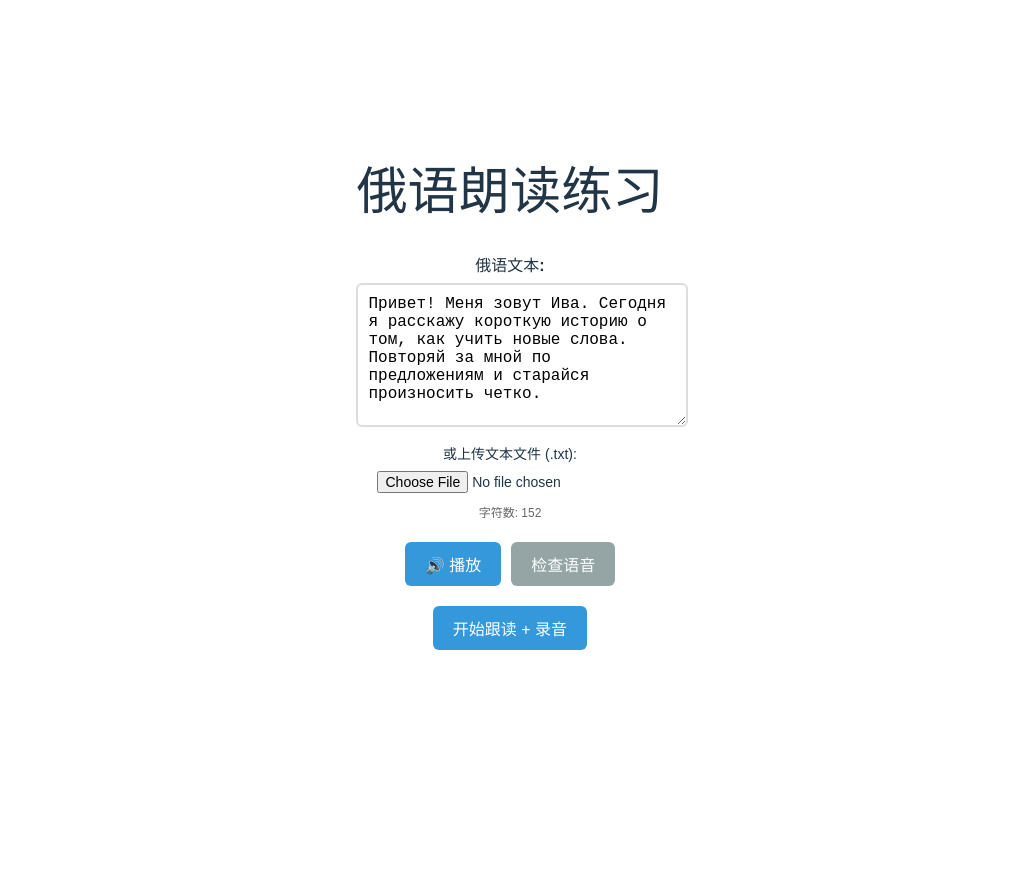
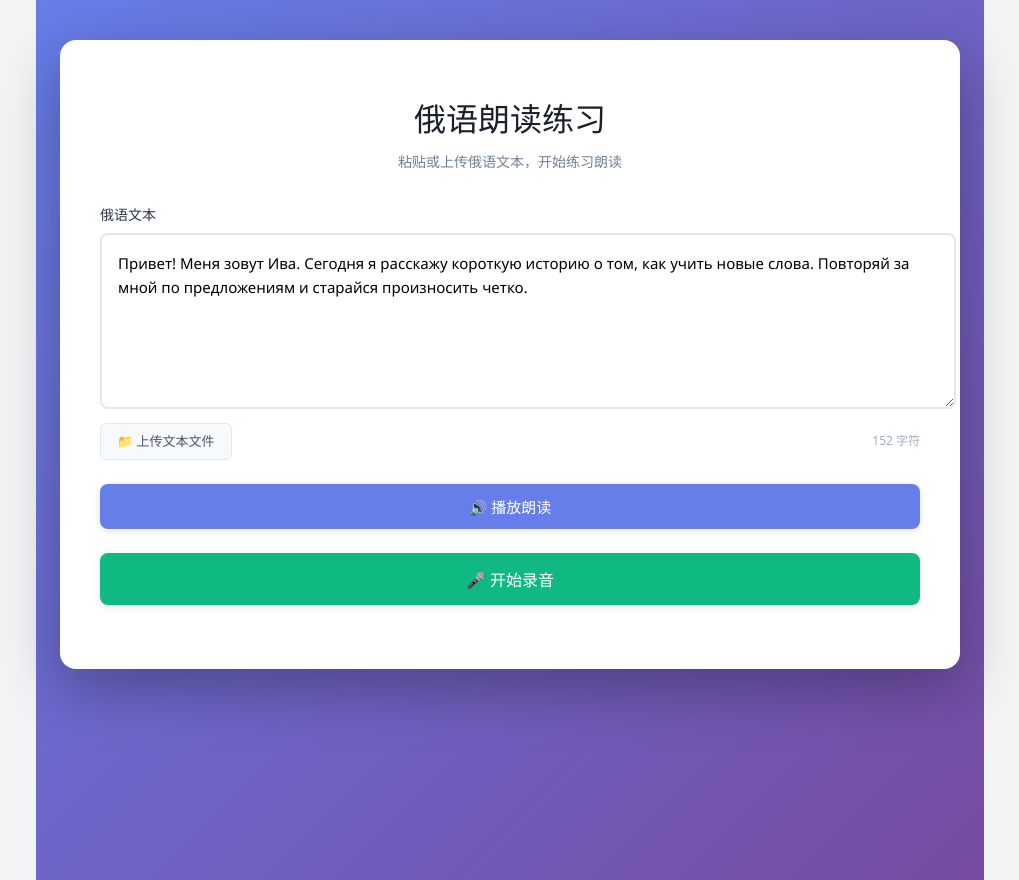
Before and after one commit to Iva276/rus, a React (Vite) app: page / in a window 1280 px wide. Shown: the whole page, without its empty margins (130-1149 px from the left). Before the commit the page ends 800 px from the top, so only its background shows below. Built offline with nearby package versions, Linux system fonts and the light colour scheme.

Commit message:
Updated RussianReadAloud.tsx

```diff
--- a/src/RussianReadAloud.tsx
+++ b/src/RussianReadAloud.tsx
@@ -250,13 +250,42 @@ export default function RussianReadAloudDemo() {
   };
 
   return (
-    <div style={{ maxWidth: 800, margin: "40px auto", padding: 20, fontFamily: "sans-serif" }}>
-      <h1>俄语朗读练习</h1>
+    <div style={{
+      maxWidth: 900,
+      margin: "0 auto",
+      padding: "40px 24px",
+      minHeight: "100vh",
+      background: "linear-gradient(135deg, #667eea 0%, #764ba2 100%)",
+    }}>
+      <div style={{
+        background: "white",
+        borderRadius: 16,
+        padding: "40px",
+        boxShadow: "0 20px 60px rgba(0,0,0,0.3)",
+      }}>
+        <h1 style={{
+          fontSize: 32,
+          fontWeight: 700,
+          marginBottom: 8,
+          color: "#1a202c",
+          textAlign: "center"
+        }}>俄语朗读练习</h1>
+        <p style={{
+          textAlign: "center",
+          color: "#718096",
+          marginBottom: 32,
+          fontSize: 14
+        }}>粘贴或上传俄语文本，开始练习朗读</p>
 
-      <div style={{ marginBottom: 20 }}>
-        <div style={{ marginBottom: 10 }}>
-          <label style={{ fontSize: 16, fontWeight: "bold", display: "block", marginBottom: 5 }}>
-            俄语文本:
+        <div style={{ marginBottom: 24 }}>
+          <label style={{
+            fontSize: 14,
+            fontWeight: 600,
+            display: "block",
+            marginBottom: 8,
+            color: "#2d3748"
+          }}>
+            俄语文本
           </label>
           <textarea
             value={russianText}
@@ -264,113 +293,209 @@ export default function RussianReadAloudDemo() {
             placeholder="在此粘贴或输入俄语文本..."
             style={{
               width: "100%",
-              minHeight: 120,
-              padding: 10,
-              fontSize: 16,
-              border: "2px solid #ddd",
+              minHeight: 140,
+              padding: 16,
+              fontSize: 15,
+              border: "2px solid #e2e8f0",
+              borderRadius: 8,
+              fontFamily: "'Segoe UI', sans-serif",
+              resize: "vertical",
+              outline: "none",
+              transition: "border-color 0.2s",
+              lineHeight: 1.6,
+            }}
+            onFocus={(e) => e.target.style.borderColor = "#667eea"}
+            onBlur={(e) => e.target.style.borderColor = "#e2e8f0"}
+          />
+          <div style={{
+            display: "flex",
+            justifyContent: "space-between",
+            alignItems: "center",
+            marginTop: 8
+          }}>
+            <label style={{
+              display: "inline-flex",
+              alignItems: "center",
+              padding: "8px 16px",
+              background: "#f7fafc",
               borderRadius: 6,
-              fontFamily: "monospace",
-              resize: "vertical",
+              cursor: "pointer",
+              fontSize: 13,
+              color: "#4a5568",
+              border: "1px solid #e2e8f0",
+              transition: "all 0.2s"
             }}
-          />
-        </div>
-
-        <div style={{ marginBottom: 10 }}>
-          <label style={{ fontSize: 14, display: "block", marginBottom: 5 }}>
-            或上传文本文件 (.txt):
-          </label>
+            onMouseEnter={(e) => {
+              e.currentTarget.style.background = "#edf2f7";
+              e.currentTarget.style.borderColor = "#cbd5e0";
+            }}
+            onMouseLeave={(e) => {
+              e.currentTarget.style.background = "#f7fafc";
+              e.currentTarget.style.borderColor = "#e2e8f0";
+            }}>
+              📁 上传文本文件
               <input
                 type="file"
                 accept=".txt"
                 onChange={handleFileUpload}
-            style={{ fontSize: 14 }}
+                style={{ display: "none" }}
               />
-        </div>
-
-        <div style={{ fontSize: 12, color: "#666" }}>
-          字符数: {russianText.length}
+            </label>
+            <span style={{ fontSize: 12, color: "#a0aec0" }}>
+              {russianText.length} 字符
+            </span>
           </div>
         </div>
 
-      <div style={{ marginBottom: 20 }}>
-        <button onClick={handleSpeak} style={btnStyle}>
-          {isPaused ? "▶️ 继续" : isSpeaking ? "⏸️ 暂停" : "🔊 播放"}
+        <div style={{
+          display: "flex",
+          gap: 12,
+          marginBottom: 24,
+          flexWrap: "wrap"
+        }}>
+          <button
+            onClick={handleSpeak}
+            style={{
+              ...btnStyle,
+              flex: 1,
+              minWidth: 140,
+              background: isSpeaking ? "#f59e0b" : "#667eea",
+            }}
+          >
+            {isPaused ? "▶ 继续" : isSpeaking ? "⏸ 暂停" : "🔊 播放朗读"}
           </button>
           {(isSpeaking || isPaused) && (
             <button
               onClick={handleStop}
-            style={{ ...btnStyle, background: "#e74c3c", marginLeft: 10 }}
+              style={{
+                ...btnStyle,
+                background: "#ef4444",
+                minWidth: 100
+              }}
             >
-            ⏹️ 停止
+              ⏹ 停止
             </button>
           )}
-        <button
-          onClick={() => {
-            const voices = window.speechSynthesis.getVoices();
-            const info = voices.map(v => `${v.name} (${v.lang})`).join('\n');
-            alert(`共 ${voices.length} 个语音:\n\n${info || '无可用语音'}`);
-          }}
-          style={{ ...btnStyle, background: "#95a5a6", marginLeft: 10 }}
-        >
-          检查语音
-        </button>
         </div>
 
-      <div style={{ marginBottom: 20 }}>
+        <div style={{ marginBottom: 24 }}>
           {!isRecognizing ? (
-          <button onClick={handleStartRecognition} style={btnStyle}>
-            开始跟读 + 录音
+            <button
+              onClick={handleStartRecognition}
+              style={{
+                ...btnStyle,
+                width: "100%",
+                background: "#10b981",
+                fontSize: 16,
+                padding: "14px 24px",
+              }}
+            >
+              🎤 开始录音
             </button>
           ) : (
-          <button onClick={handleStopRecognition} style={{ ...btnStyle, background: "#e74c3c" }}>
-            停止跟读
+            <button
+              onClick={handleStopRecognition}
+              style={{
+                ...btnStyle,
+                width: "100%",
+                background: "#ef4444",
+                fontSize: 16,
+                padding: "14px 24px",
+              }}
+            >
+              ⏹ 停止录音
             </button>
           )}
         </div>
 
         {status && (
-        <p style={{ color: "#555", fontSize: 14 }}>
+          <div style={{
+            padding: 12,
+            background: "#f0f9ff",
+            borderLeft: "3px solid #3b82f6",
+            borderRadius: 6,
+            marginBottom: 16,
+            fontSize: 13,
+            color: "#1e40af"
+          }}>
             <strong>状态:</strong> {status}
-        </p>
+          </div>
         )}
 
         {recognizedText && (
-        <div style={{ marginBottom: 20, padding: 15, background: "#f0f0f0", borderRadius: 6 }}>
-          <strong>实时识别:</strong>
-          <p style={{ margin: "10px 0 0 0" }}>{recognizedText}</p>
+          <div style={{
+            marginBottom: 20,
+            padding: 20,
+            background: "#fefce8",
+            borderRadius: 8,
+            border: "1px solid #fde047"
+          }}>
+            <div style={{ fontSize: 13, fontWeight: 600, color: "#854d0e", marginBottom: 8 }}>实时识别</div>
+            <p style={{ margin: 0, fontSize: 15, lineHeight: 1.6, color: "#422006" }}>{recognizedText}</p>
           </div>
         )}
 
         {score !== null && (
-        <div style={{ marginBottom: 20, padding: 15, background: "#d4edda", borderRadius: 6 }}>
-          <strong>本地评分:</strong> {score} 分
+          <div style={{
+            marginBottom: 20,
+            padding: 20,
+            background: "linear-gradient(135deg, #d4fc79 0%, #96e6a1 100%)",
+            borderRadius: 8,
+            textAlign: "center"
+          }}>
+            <div style={{ fontSize: 14, color: "#065f46", marginBottom: 4 }}>准确率评分</div>
+            <div style={{ fontSize: 48, fontWeight: 700, color: "#064e3b" }}>{score}</div>
+            <div style={{ fontSize: 14, color: "#065f46" }}>分</div>
           </div>
         )}
 
         {recordedUrl && (
-        <div style={{ marginBottom: 20 }}>
-          <p>
-            <strong>你的录音:</strong>
-          </p>
-          <audio src={recordedUrl} controls style={{ width: "100%", marginBottom: 10 }} />
-          <button onClick={handleDownload} style={{ ...btnStyle, marginRight: 10 }}>
-            下载录音
+          <div style={{
+            padding: 20,
+            background: "#f8fafc",
+            borderRadius: 8,
+            border: "1px solid #e2e8f0"
+          }}>
+            <div style={{ fontSize: 14, fontWeight: 600, color: "#1e293b", marginBottom: 12 }}>你的录音</div>
+            <audio src={recordedUrl} controls style={{ width: "100%", marginBottom: 16 }} />
+            <div style={{ display: "flex", gap: 12 }}>
+              <button
+                onClick={handleDownload}
+                style={{
+                  ...btnStyle,
+                  flex: 1,
+                  background: "#0ea5e9"
+                }}
+              >
+                📥 下载录音
               </button>
-          <button onClick={handleUpload} style={btnStyle}>
-            上传到服务器 (示例)
+              <button
+                onClick={handleUpload}
+                style={{
+                  ...btnStyle,
+                  flex: 1,
+                  background: "#8b5cf6"
+                }}
+              >
+                ☁️ 上传
               </button>
             </div>
+          </div>
         )}
+      </div>
     </div>
   );
 }
 
 const btnStyle: React.CSSProperties = {
-  padding: "10px 20px",
-  fontSize: 16,
+  padding: "12px 24px",
+  fontSize: 15,
+  fontWeight: 600,
   background: "#3498db",
   color: "#fff",
   border: "none",
-  borderRadius: 6,
+  borderRadius: 8,
   cursor: "pointer",
+  transition: "all 0.2s ease",
+  boxShadow: "0 2px 8px rgba(0,0,0,0.1)",
 };
--- a/src/style.css
+++ b/src/style.css
@@ -24,10 +24,9 @@ a:hover {
 
 body {
   margin: 0;
-  display: flex;
-  place-items: center;
   min-width: 320px;
   min-height: 100vh;
+  background: #f3f4f6;
 }
 
 h1 {
@@ -36,10 +35,9 @@ h1 {
 }
 
 #app {
-  max-width: 1280px;
-  margin: 0 auto;
-  padding: 2rem;
-  text-align: center;
+  width: 100%;
+  margin: 0;
+  padding: 0;
 }
 
 .logo {
```
Lines whose indentation alone changed are shown as unchanged.
